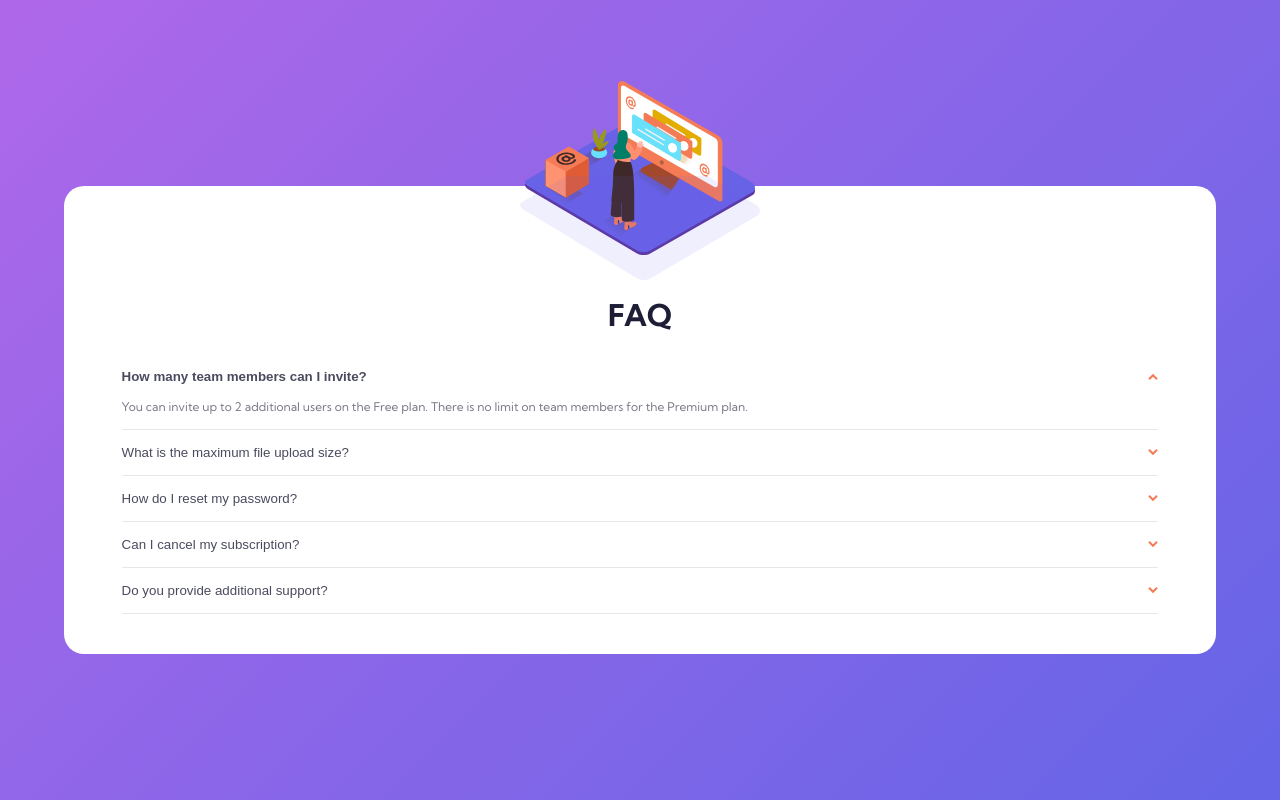
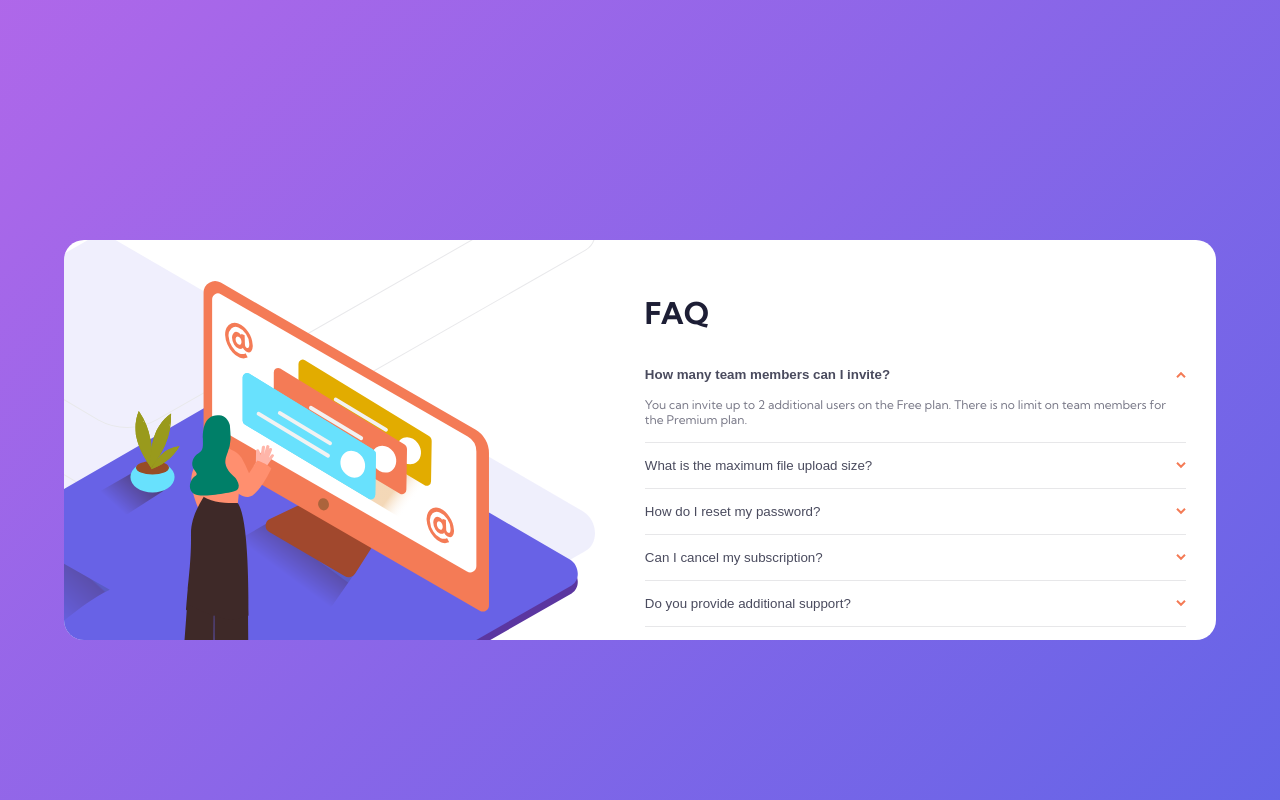
Before and after one commit to deZ1711/faq-accordion-card, a website: page index.html in a window 1280 px wide. Drawn offline with Linux system fonts and the light colour scheme.

Commit message:
presque fini

```diff
--- a/index.html
+++ b/index.html
@@ -18,9 +18,10 @@
     <div class="wrapper">
       <div class="wrapper__logo">
           <img class="wrapper__logo--mobile" src="images/illustration-woman-online-mobile.svg" alt="a woman with a computer on internet">
+          <img src="images/illustration-woman-online-desktop.svg" alt="" class="wrapper__logo--desktop">
       </div>
       <div class="wrapper__pattern">
-        <img src="images/bg-pattern-mobile.svg" alt="">
+        <img class="wrapper__pattern--mobile" src="images/bg-pattern-mobile.svg" alt="">
       </div>
       <section class="wrapper__content">
         <h1 class="wrapper__title">faq</h1>
--- a/sass/layout/_wrapper.scss
+++ b/sass/layout/_wrapper.scss
@@ -10,18 +10,60 @@
   padding-bottom: 40px;
   padding-top: 70px;
   position: relative;
-  margin-top: 40px;
+  margin-top: 80px;
+  overflow: hidden;
+  @media (min-width: 440px) {
+    flex-direction: row;
+    align-items: stretch center;
+    padding-bottom: 0;
+    padding-top: 0;
+    position: static;
+    height: 50%;
+  }
   &__logo {
+    &--desktop {
+      display: none;
+    }
+    @media (min-width: 440px) {
+      display: flex;
+      position: relative;
+      background-image: url(/images/bg-pattern-desktop.svg);
+      background-size: auto;
+      background-repeat: no-repeat;
+      background-position-x: 110%;
+      background-position-y: 70%;
+      width: 50%;
+      height: 100%;
+      top: 0;
+      &--mobile {
+        display: none;
+      }
+      &--desktop {
+        display: block;
+        position: absolute;
+        left: -20%;
+        top: 10%;
+        width: 110%;
+      }
+    }
     position: absolute;
     width: 230px;
     height: 230px;
     top: -105px;
   }
   &__pattern {
+    @media (min-width: 440px) {
+      &--mobile {
+        display: none;
+      }
+    }
     position: absolute;
     top: -10px;
   }
   &__title {
+    @media (min-width: 440px) {
+      text-align: left;
+    }
     margin-bottom: 20px;
     padding-top: 40px;
     font-weight: 700;
@@ -33,6 +75,11 @@
     flex-direction: column;
     gap: 15px;
     width: 90%;
+    @media (min-width: 440px){
+      width: auto;
+      padding-right: 30px;;
+      width: 50%;
+    }
   }
   &__separator {
     content: '';
```
Also changed, not shown: css/style.css, 1 other file.
